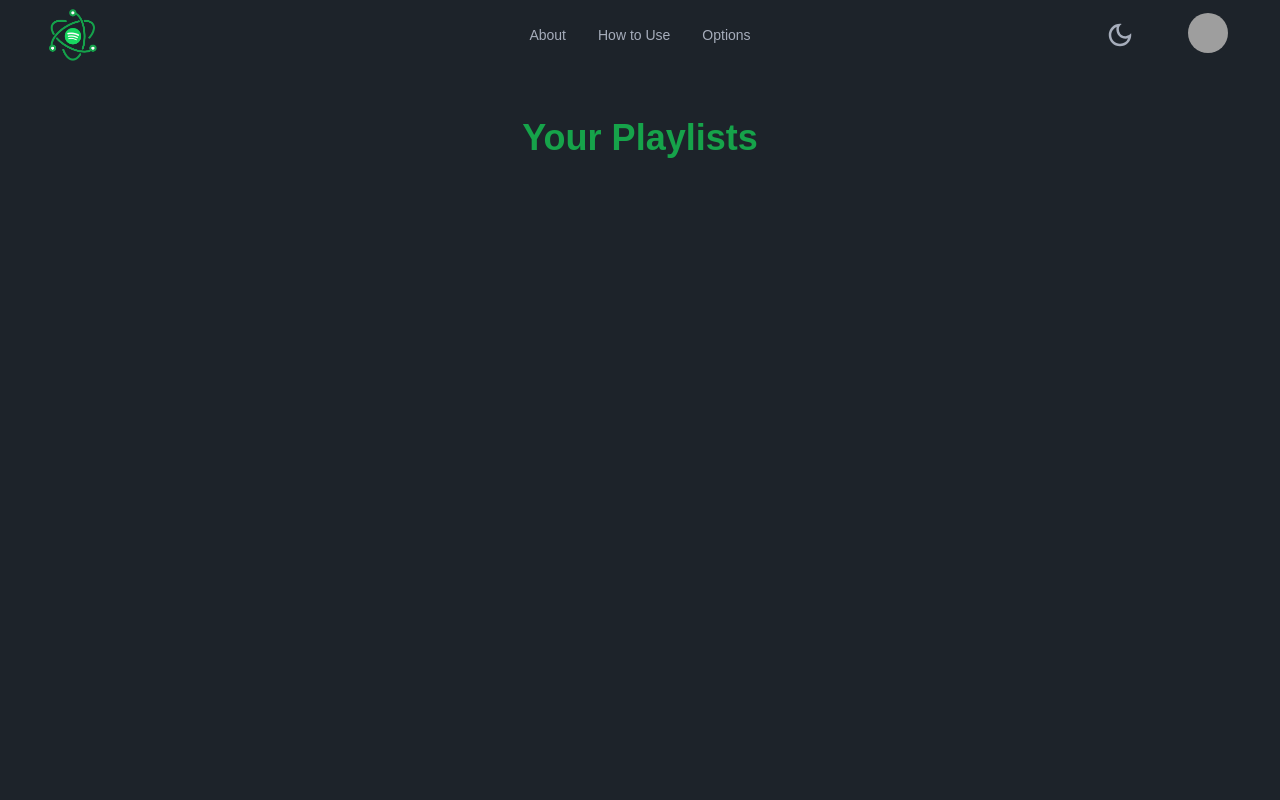
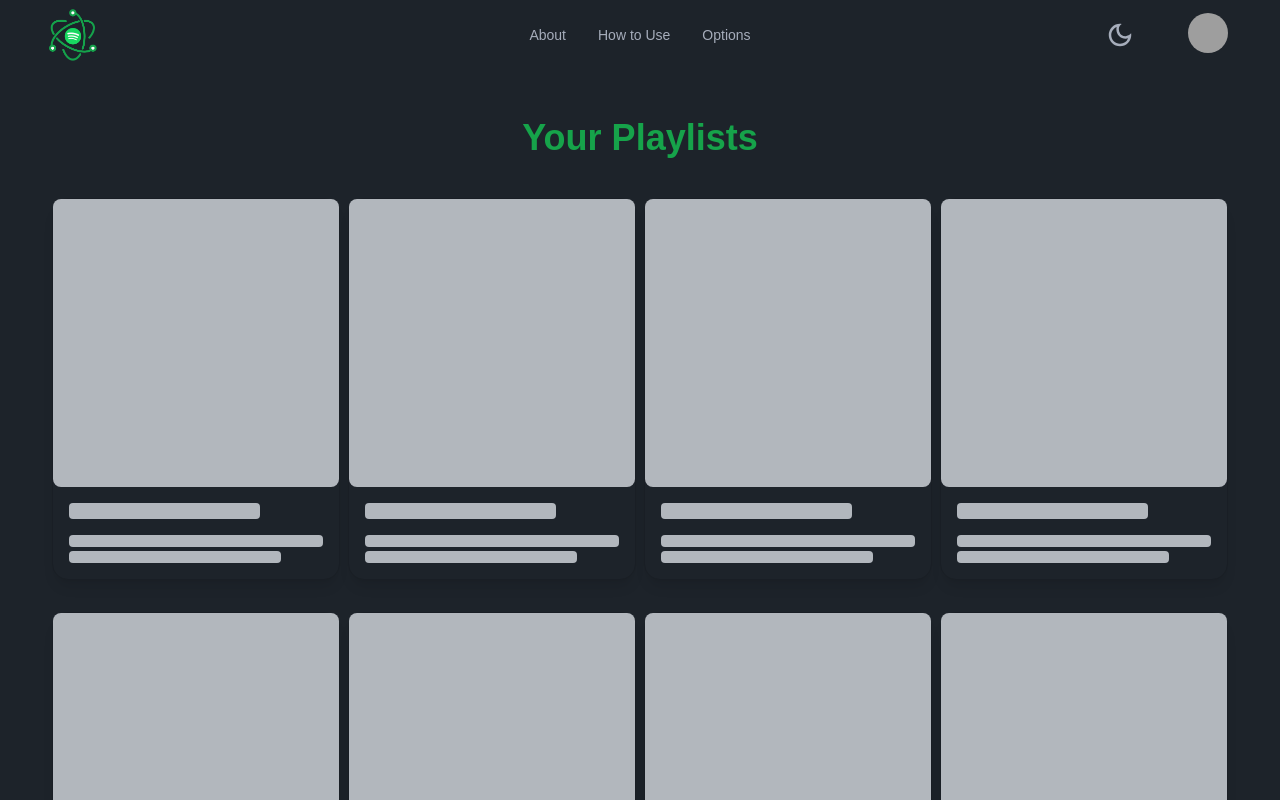
Before and after one commit to Harsh-bhai/spotifusion, a Next.js app: page /playlists in a window 1280 px wide. Shown: the top 800 px of the page. Built offline with nearby package versions, Linux system fonts and the light colour scheme; grey boxes are pictures that could not be loaded.

Commit message:
skeleton of playlistcard and song card added

```diff
--- a/src/app/add-tag/page.jsx
+++ b/src/app/add-tag/page.jsx
@@ -3,6 +3,7 @@ import React, { useEffect, useState } from "react";
 import UseSpotify from "@/hooks/useSpotify";
 import SongCard from "@/components/tags/songCard";
 import { usePlaylistStore } from "@/store/usePlaylistStore";
+import SongCardSkeletonWrapper from "@/components/wrappers/songCardSkeletonWrapper";
 
 const AddTag = () => {
   const spotifyApi = UseSpotify();
@@ -21,7 +22,11 @@ const AddTag = () => {
   console.log(tracks, "tracks");
 
   return (
-    <div className="grid grid-cols-1 md:grid-cols-2 lg:grid-cols-3 gap-6 p-4 justify-center">
+    <div>
+      {tracks.length === 0 ? (
+        <SongCardSkeletonWrapper />
+      ) : (
+        <div className="grid grid-cols-1 sm:grid-cols-2 lg:grid-cols-3 gap-6 p-4">
           {tracks.map((song) => {
             let track = song.track;
             console.log(track, "song");
@@ -30,10 +35,12 @@ const AddTag = () => {
               <SongCard
                 key={track.id}
                 song={track}
-            tags={["rock", "gym", "soothing", "study", "relaxing"]}
+                tags={["rock", "soothing", "study"]}
               />
             );
           })}
+        </div>
+      )}
     </div>
   );
 };
--- a/src/app/playlists/page.jsx
+++ b/src/app/playlists/page.jsx
@@ -1,8 +1,9 @@
 "use client";
-import PlaylistCard from "@/components/playlist/playlistCard";
+import PlaylistCard from "@/components/playlists/playlistCard";
 import React from "react";
 import { useRouter } from "next/navigation";
 import { usePlaylistStore } from "@/store/usePlaylistStore";
+import PlaylistCardSkeletonWrapper from "@/components/wrappers/playlistCardSkeletonWrapper";
 
 const Playlist = () => {
   const { playlists, setCurrPlaylist } = usePlaylistStore();
@@ -10,7 +11,8 @@ const Playlist = () => {
   console.log(playlists);
 
   return (
-    <div className="min-h-screen flex flex-col items-center py-12 px-4 lg:px-16">
+    <div>
+      {playlists.length === 0 ? <PlaylistCardSkeletonWrapper /> : <div className="min-h-screen flex flex-col items-center py-12 px-4 lg:px-16">
         <h1 className="text-4xl font-bold mb-10 text-green-600">
           Your Playlists
         </h1>
@@ -28,6 +30,7 @@ const Playlist = () => {
             />
           ))}
         </div>
+      </div>}
     </div>
   );
 };
--- /dev/null
+++ b/src/components/playlists/playlistCardSkeleton.jsx
@@ -0,0 +1,23 @@
+import React from 'react';
+
+const PlaylistCardSkeleton = () => {
+  return (
+    <div className="animate-pulse card card-compact card-bordered bg-base-100 w-72 shadow-lg">
+      {/* Image Skeleton */}
+      <div className="bg-gray-300 rounded-lg h-72 w-full"></div>
+
+      {/* Text Skeleton */}
+      <div className="card-body p-4 space-y-2">
+        {/* Title Skeleton */}
+        <div className="h-4 bg-gray-300 rounded w-3/4"></div>
+        {/* Description Skeleton */}
+        <div className="space-y-1">
+          <div className="h-3 bg-gray-300 rounded w-full"></div>
+          <div className="h-3 bg-gray-300 rounded w-5/6"></div>
+        </div>
+      </div>
+    </div>
+  );
+};
+
+export default PlaylistCardSkeleton;
--- /dev/null
+++ b/src/components/tags/songCardSkeleton.jsx
@@ -0,0 +1,31 @@
+import React from "react";
+
+const SongCardSkeleton = () => {
+  return (
+    <div className="flex items-start space-x-4 p-4 bg-base-100 rounded-lg shadow-lg animate-pulse">
+      {/* Song Image Skeleton */}
+      <div className="w-16 h-16 bg-gray-300 rounded-md"></div>
+
+      {/* Song Details Skeleton */}
+      <div className="flex flex-col space-y-2">
+        {/* Song Name Skeleton */}
+        <div className="w-40 h-4 bg-gray-300 rounded"></div>
+
+        {/* Artists Skeleton */}
+        <div className="w-24 h-4 bg-gray-300 rounded"></div>
+
+        {/* Tags Skeleton */}
+        <div className="flex flex-wrap justify-start items-center mt-2 space-x-2">
+          <div className="w-10 h-6 mt-4 bg-gray-300 rounded"></div>
+          <div className="w-16 h-6 mt-4 bg-gray-300 rounded"></div>
+          <div className="w-12 h-6 mt-4 bg-gray-300 rounded"></div>
+          <div className="w-14 h-6 mt-4 bg-gray-300 rounded"></div>
+          {/* Add Tag Icon Skeleton */}
+          <div className="w-6 h-6 mt-4 bg-gray-300 rounded-full"></div>
+        </div>
+      </div>
+    </div>
+  );
+};
+
+export default SongCardSkeleton;
--- /dev/null
+++ b/src/components/wrappers/playlistCardSkeletonWrapper.jsx
@@ -0,0 +1,19 @@
+import React from 'react'
+import PlaylistCardSkeleton from '../playlists/playlistCardSkeleton'
+
+const PlaylistCardSkeletonWrapper = () => {
+  return (
+    <div className="min-h-screen flex flex-col items-center py-12 px-4 lg:px-16">
+      <h1 className="text-4xl font-bold mb-10 text-green-600">
+        Your Playlists
+      </h1>
+      <div className="grid place-items-center grid-cols-1 sm:grid-cols-2 lg:grid-cols-4 gap-8 w-full max-w-7xl">
+        {Array.from({ length: 8 }).map((index) => (
+          <PlaylistCardSkeleton key={index} />
+        ))}
+      </div>
+    </div>
+  )
+}
+
+export default PlaylistCardSkeletonWrapper
--- /dev/null
+++ b/src/components/wrappers/songCardSkeletonWrapper.jsx
@@ -0,0 +1,14 @@
+import React from "react";
+import SongCardSkeleton from "../tags/songCardSkeleton";
+
+const SongCardSkeletonWrapper = () => {
+  return (
+    <div className="grid grid-cols-1 md:grid-cols-2 lg:grid-cols-3 gap-6 p-4 justify-center">
+      {Array.from({ length: 15 }).map((_, index) => (
+        <SongCardSkeleton key={index} />
+      ))}
+    </div>
+  );
+};
+
+export default SongCardSkeletonWrapper;
```
Also changed, not shown: src/components/playlists/playlistCard.jsx (renamed from src/components/playlist/playlistCard.jsx). Lines whose indentation alone changed are shown as unchanged.
